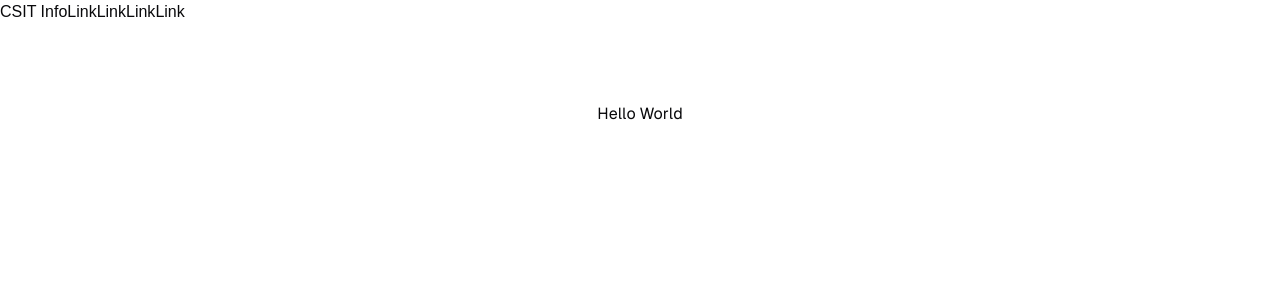
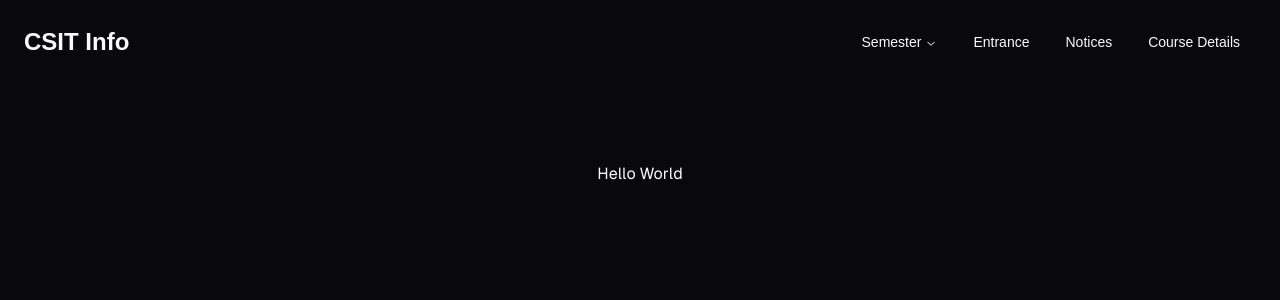
Before and after one commit to Pasang24/learn-csit, a Next.js app: page / in a window 1280 px wide. Shown: the top 300 px of the page. Built offline with nearby package versions, Linux system fonts and the light colour scheme.

Commit message:
Added Navigation for bigger screens

```diff
--- a/package.json
+++ b/package.json
@@ -9,7 +9,9 @@
     "lint": "next lint"
   },
   "dependencies": {
+    "@radix-ui/react-dropdown-menu": "^2.1.1",
     "@radix-ui/react-icons": "^1.3.0",
+    "@radix-ui/react-navigation-menu": "^1.2.0",
     "class-variance-authority": "^0.7.0",
     "clsx": "^2.1.1",
     "lucide-react": "^0.446.0",
--- a/src/app/layout.js
+++ b/src/app/layout.js
@@ -1,4 +1,4 @@
-import NavBar from "@/components/NavBar";
+import NavBar from "@/components/custom/NavBar";
 import localFont from "next/font/local";
 import "./globals.css";
 
@@ -22,7 +22,7 @@
   return (
     <html lang="en">
       <body
-        className={`${geistSans.variable} ${geistMono.variable} antialiased`}
+        className={`${geistSans.variable} ${geistMono.variable} antialiased dark`}
       >
         <NavBar />
         {children}
--- a/src/components/NavBar.js
+++ /dev/null
@@ -1,17 +0,0 @@
-import Link from "next/link";
-
-function NavBar() {
-  return (
-    <nav className="flex">
-      <Link href={"/"}>CSIT Info</Link>
-      <div>
-        <Link href={"/"}>Link</Link>
-        <Link href={"/"}>Link</Link>
-        <Link href={"/"}>Link</Link>
-        <Link href={"/"}>Link</Link>
-      </div>
-    </nav>
-  );
-}
-
-export default NavBar;
--- /dev/null
+++ b/src/components/custom/NavBar.js
@@ -0,0 +1,19 @@
+import Link from "next/link";
+import NavMenu from "./NavMenu";
+
+function NavBar() {
+  return (
+    <nav className="flex justify-center">
+      <div className="flex justify-between items-center p-6 w-full max-w-7xl">
+        <Link href={"/"} className="font-bold text-2xl">
+          CSIT Info
+        </Link>
+        <div className="flex items-center">
+          <NavMenu />
+        </div>
+      </div>
+    </nav>
+  );
+}
+
+export default NavBar;
--- /dev/null
+++ b/src/components/custom/NavMenu.js
@@ -0,0 +1,65 @@
+"use client";
+
+import Link from "next/link";
+import {
+  NavigationMenu,
+  NavigationMenuContent,
+  NavigationMenuItem,
+  NavigationMenuLink,
+  NavigationMenuList,
+  NavigationMenuTrigger,
+} from "@/components/ui/navigation-menu";
+import { navigationMenuTriggerStyle } from "@/components/ui/navigation-menu";
+
+const semesterDetails = [
+  { name: "First Semester", href: "/firstsem" },
+  { name: "Second Semester", href: "/secondtsem" },
+  { name: "Third Semester", href: "/thirdsem" },
+  { name: "Fourth Semester", href: "/fourthsem" },
+  { name: "Fifth Semester", href: "/fifthsem" },
+  { name: "Sixth Semester", href: "/sixthsem" },
+  { name: "Seventh Semester", href: "/seventhsem" },
+  { name: "Eighth Semester", href: "/eighthsem" },
+];
+
+const MenuItem = ({ title, href }) => {
+  return (
+    <Link href={href} legacyBehavior passHref>
+      <NavigationMenuLink
+        className={`${navigationMenuTriggerStyle()} min-w-full`}
+      >
+        {title}
+      </NavigationMenuLink>
+    </Link>
+  );
+};
+
+function NavMenu() {
+  return (
+    <NavigationMenu>
+      <NavigationMenuList>
+        <NavigationMenuItem>
+          <NavigationMenuTrigger>Semester</NavigationMenuTrigger>
+          <NavigationMenuContent>
+            <div className="flex flex-col gap-1 p-1">
+              {semesterDetails.map(({ name, href }, index) => (
+                <MenuItem title={name} href={href} key={index} />
+              ))}
+            </div>
+          </NavigationMenuContent>
+        </NavigationMenuItem>
+        <NavigationMenuItem>
+          <MenuItem title={"Entrance"} href={"/entrance"} />
+        </NavigationMenuItem>
+        <NavigationMenuItem>
+          <MenuItem title={"Notices"} href={"/notices"} />
+        </NavigationMenuItem>
+        <NavigationMenuItem>
+          <MenuItem title={"Course Details"} href={"/details"} />
+        </NavigationMenuItem>
+      </NavigationMenuList>
+    </NavigationMenu>
+  );
+}
+
+export default NavMenu;
--- /dev/null
+++ b/src/components/ui/navigation-menu.jsx
@@ -0,0 +1,104 @@
+import * as React from "react"
+import { ChevronDownIcon } from "@radix-ui/react-icons"
+import * as NavigationMenuPrimitive from "@radix-ui/react-navigation-menu"
+import { cva } from "class-variance-authority"
+
+import { cn } from "@/lib/utils"
+
+const NavigationMenu = React.forwardRef(({ className, children, ...props }, ref) => (
+  <NavigationMenuPrimitive.Root
+    ref={ref}
+    className={cn(
+      "relative z-10 flex max-w-max flex-1 items-center justify-center",
+      className
+    )}
+    {...props}>
+    {children}
+    <NavigationMenuViewport />
+  </NavigationMenuPrimitive.Root>
+))
+NavigationMenu.displayName = NavigationMenuPrimitive.Root.displayName
+
+const NavigationMenuList = React.forwardRef(({ className, ...props }, ref) => (
+  <NavigationMenuPrimitive.List
+    ref={ref}
+    className={cn(
+      "group flex flex-1 list-none items-center justify-center space-x-1",
+      className
+    )}
+    {...props} />
+))
+NavigationMenuList.displayName = NavigationMenuPrimitive.List.displayName
+
+const NavigationMenuItem = NavigationMenuPrimitive.Item
+
+const navigationMenuTriggerStyle = cva(
+  "group inline-flex h-9 w-max items-center justify-center rounded-md bg-background px-4 py-2 text-sm font-medium transition-colors hover:bg-accent hover:text-accent-foreground focus:bg-accent focus:text-accent-foreground focus:outline-none disabled:pointer-events-none disabled:opacity-50 data-[active]:bg-accent/50 data-[state=open]:bg-accent/50"
+)
+
+const NavigationMenuTrigger = React.forwardRef(({ className, children, ...props }, ref) => (
+  <NavigationMenuPrimitive.Trigger
+    ref={ref}
+    className={cn(navigationMenuTriggerStyle(), "group", className)}
+    {...props}>
+    {children}{" "}
+    <ChevronDownIcon
+      className="relative top-[1px] ml-1 h-3 w-3 transition duration-300 group-data-[state=open]:rotate-180"
+      aria-hidden="true" />
+  </NavigationMenuPrimitive.Trigger>
+))
+NavigationMenuTrigger.displayName = NavigationMenuPrimitive.Trigger.displayName
+
+const NavigationMenuContent = React.forwardRef(({ className, ...props }, ref) => (
+  <NavigationMenuPrimitive.Content
+    ref={ref}
+    className={cn(
+      "left-0 top-0 w-full data-[motion^=from-]:animate-in data-[motion^=to-]:animate-out data-[motion^=from-]:fade-in data-[motion^=to-]:fade-out data-[motion=from-end]:slide-in-from-right-52 data-[motion=from-start]:slide-in-from-left-52 data-[motion=to-end]:slide-out-to-right-52 data-[motion=to-start]:slide-out-to-left-52 md:absolute md:w-auto ",
+      className
+    )}
+    {...props} />
+))
+NavigationMenuContent.displayName = NavigationMenuPrimitive.Content.displayName
+
+const NavigationMenuLink = NavigationMenuPrimitive.Link
+
+const NavigationMenuViewport = React.forwardRef(({ className, ...props }, ref) => (
+  <div className={cn("absolute left-0 top-full flex justify-center")}>
+    <NavigationMenuPrimitive.Viewport
+      className={cn(
+        "origin-top-center relative mt-1.5 h-[var(--radix-navigation-menu-viewport-height)] w-full overflow-hidden rounded-md border bg-popover text-popover-foreground shadow data-[state=open]:animate-in data-[state=closed]:animate-out data-[state=closed]:zoom-out-95 data-[state=open]:zoom-in-90 md:w-[var(--radix-navigation-menu-viewport-width)]",
+        className
+      )}
+      ref={ref}
+      {...props} />
+  </div>
+))
+NavigationMenuViewport.displayName =
+  NavigationMenuPrimitive.Viewport.displayName
+
+const NavigationMenuIndicator = React.forwardRef(({ className, ...props }, ref) => (
+  <NavigationMenuPrimitive.Indicator
+    ref={ref}
+    className={cn(
+      "top-full z-[1] flex h-1.5 items-end justify-center overflow-hidden data-[state=visible]:animate-in data-[state=hidden]:animate-out data-[state=hidden]:fade-out data-[state=visible]:fade-in",
+      className
+    )}
+    {...props}>
+    <div
+      className="relative top-[60%] h-2 w-2 rotate-45 rounded-tl-sm bg-border shadow-md" />
+  </NavigationMenuPrimitive.Indicator>
+))
+NavigationMenuIndicator.displayName =
+  NavigationMenuPrimitive.Indicator.displayName
+
+export {
+  navigationMenuTriggerStyle,
+  NavigationMenu,
+  NavigationMenuList,
+  NavigationMenuItem,
+  NavigationMenuContent,
+  NavigationMenuTrigger,
+  NavigationMenuLink,
+  NavigationMenuIndicator,
+  NavigationMenuViewport,
+}
```
Also changed, not shown: 1 other file (tests, documents, lock files or other folders).
